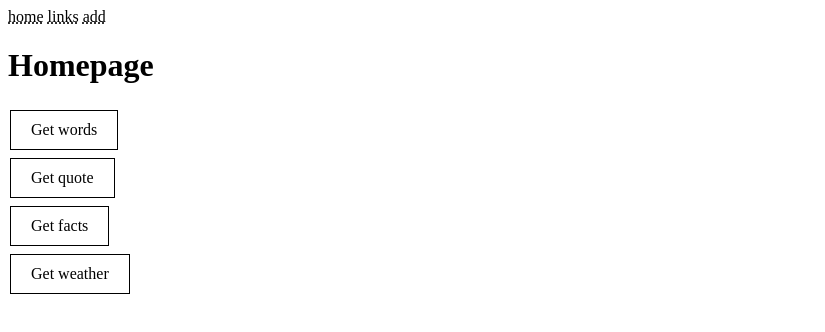
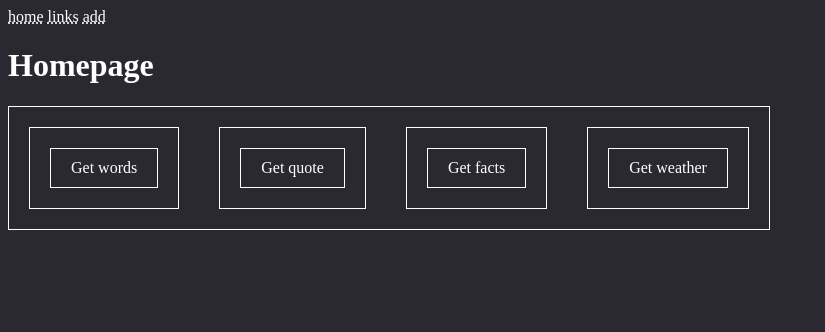
Before and after one commit to finmoorhouse/homepage, a SvelteKit app: page / in a window 1280 px wide. Shown: the top 332 px of the page, without its empty margins (0-825 px from the left). Built offline with nearby package versions, Linux system fonts and the light colour scheme.

Commit message:
Changed styling

```diff
--- a/src/app.css
+++ b/src/app.css
@@ -2,29 +2,48 @@ html,
 body {
 	font-family: 'Source Serif Pro', 'Apple Garamond', 'Baskerville', 'Libre Baskerville',
 		'Droid Serif', 'Times New Roman', 'Times', serif, 'Noto Emoji', 'Quivira';
+	background-color: #2a2932;
+	color: white;
 }
 a {
 	text-decoration: underline;
 	text-decoration-style: dotted;
-	color: black;
+	color: white;
 }
 button {
-	background-color: white;
+	background-color: #2a2932;
 	font-family: 'Source Serif Pro', 'Apple Garamond', 'Baskerville', 'Libre Baskerville',
-	'Droid Serif', 'Times New Roman', 'Times', serif, 'Noto Emoji', 'Quivira';
-	border: 1px solid black;
-	color: black;
+		'Droid Serif', 'Times New Roman', 'Times', serif, 'Noto Emoji', 'Quivira';
+	border: 1px solid white;
+	color: white;
 	padding: 10px 20px;
 	text-align: center;
 	text-decoration: none;
 	display: inline-block;
 	font-size: 16px;
-	margin: 4px 2px;
 	cursor: pointer;
 	border-radius: 0;
+	margin: 0;
 }
 
 button:hover {
-	background-color: black;
-	color: white;
+	background-color: white;
+	color: #2a2932;
 }
+
+div {
+	margin: 20px;
+	padding: 20px;
+	border: 1px solid white;
+	min-height: 40px;
+	max-width: 600px;
+	display: inline-block;
+}
+label {
+	display: block;
+	margin-top: 20px;
+}
+span {
+	display: inline-flex;
+	border: 1px solid white;
+}
```
